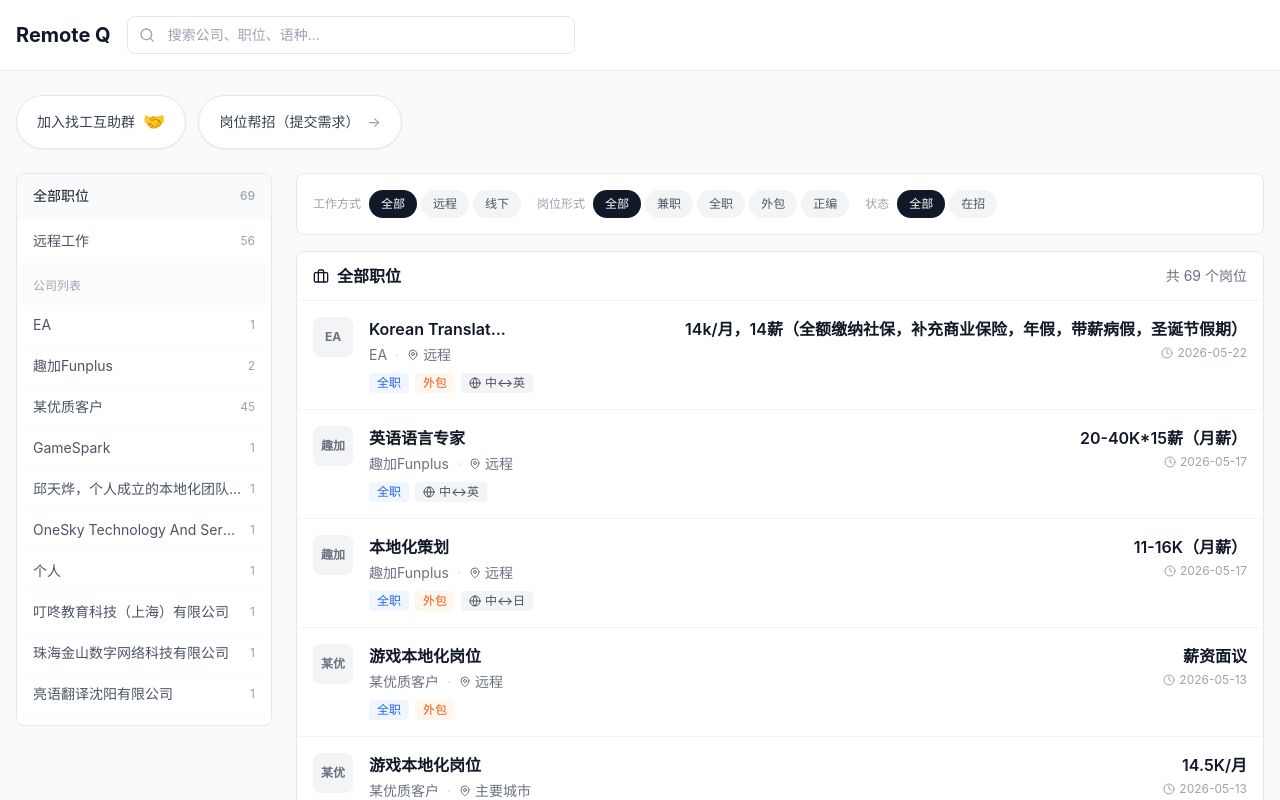
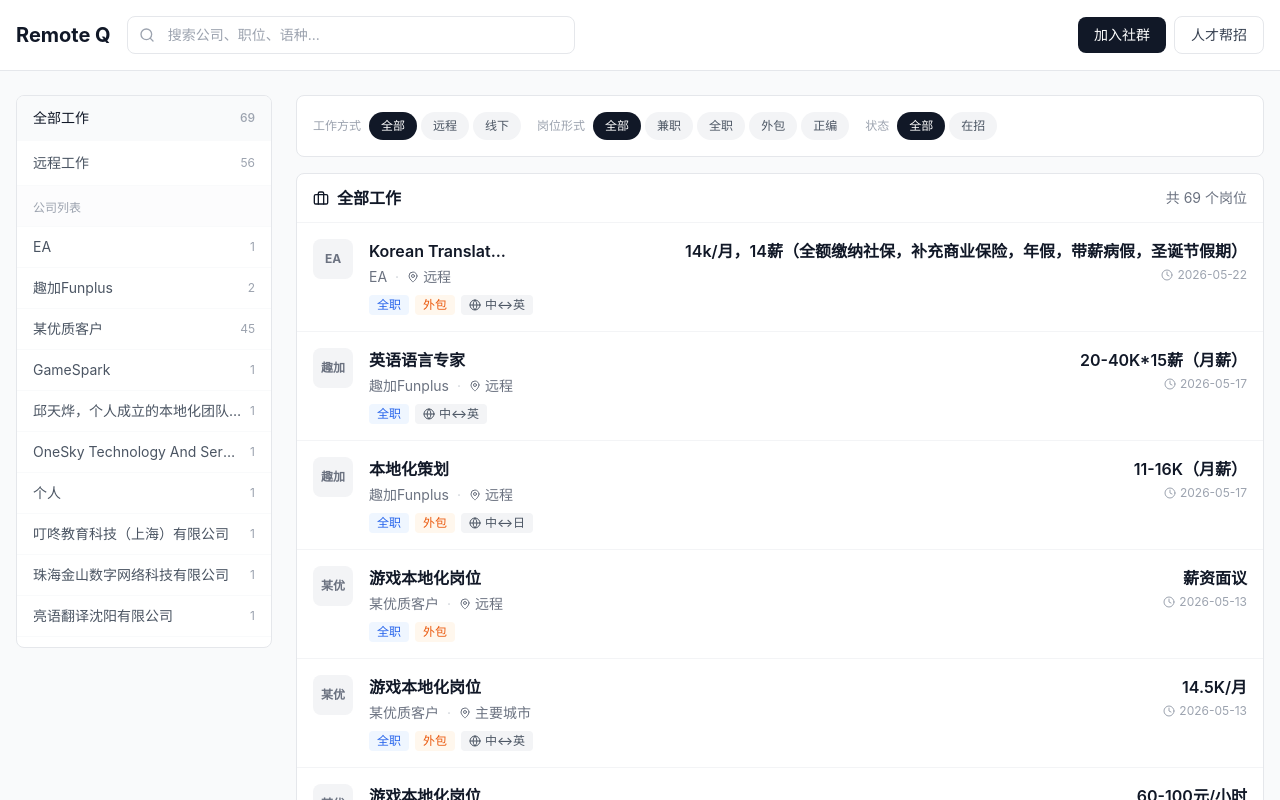
Before and after one commit to quanquan-code/remote-q-web, a React (Vite) app: page /#/jobs in a window 1280 px wide. Before the commit this address led to /. Shown: the top 800 px of the page. Built offline with nearby package versions, Linux system fonts and the light colour scheme.

Commit message:
ui: rename nav to 全部工作, move CTA to top-right corner

```diff
--- a/src/pages/Jobs.jsx
+++ b/src/pages/Jobs.jsx
@@ -5,7 +5,7 @@
 const Jobs = () => {
   const [searchQuery, setSearchQuery] = useState('');
   const [selectedCompany, setSelectedCompany] = useState(null);
-  const [selectedNav, setSelectedNav] = useState('全部职位');
+  const [selectedNav, setSelectedNav] = useState('全部工作');
   const [selectedLocation, setSelectedLocation] = useState('全部');
   const [selectedType, setSelectedType] = useState('全部');
   const [selectedStatus, setSelectedStatus] = useState('全部');
@@ -104,7 +104,7 @@
 
   // 左侧导航
   const navItems = [
-    { key: '全部职位', label: '全部职位', count: jobsData.length },
+    { key: '全部工作', label: '全部工作', count: jobsData.length },
     { key: '远程工作', label: '远程工作', count: jobsData.filter(j => j.location?.includes('远程') || j.type?.some(t => t.includes('线上'))).length },
   ];
 
@@ -156,33 +156,27 @@
                 onChange={(e) => setSearchQuery(e.target.value)}
               />
             </div>
-          </div>
-        </div>
-      </div>
-
-      {/* CTA 按钮区域 */}
-      <div className="max-w-7xl mx-auto px-4 pt-6">
-        <div className="flex gap-3 mb-6">
+            <div className="flex items-center gap-2 ml-auto">
               <button
                 onClick={() => setShowQrModal(true)}
-            className="flex items-center gap-2 px-5 py-3 bg-white border border-gray-200 rounded-full text-sm font-medium text-gray-700 hover:bg-gray-50 transition-colors shadow-sm"
+                className="px-4 py-2 bg-gray-900 text-white rounded-lg text-sm font-medium hover:bg-gray-800 transition-colors"
               >
-            <span>加入找工互助群</span>
-            <span className="text-lg">🤝</span>
+                加入社群
               </button>
               <a
                 href="https://my.feishu.cn/share/base/form/shrcnYRafbYwZdamWrbs3Tf1cfzCjngh"
                 target="_blank"
                 rel="noopener noreferrer"
-            className="flex items-center gap-2 px-5 py-3 bg-white border border-gray-200 rounded-full text-sm font-medium text-gray-700 hover:bg-gray-50 transition-colors shadow-sm"
+                className="px-4 py-2 border border-gray-200 rounded-lg text-sm font-medium text-gray-700 hover:bg-gray-50 transition-colors"
               >
-            <span>岗位帮招（提交需求）</span>
-            <span className="text-gray-400">→</span>
+                人才帮招
               </a>
             </div>
           </div>
+        </div>
+      </div>
 
-      <div className="max-w-7xl mx-auto px-4 pb-6">
+      <div className="max-w-7xl mx-auto px-4 pb-6 pt-6">
         <div className="flex gap-6">
           {/* 左侧导航 */}
           <div className="w-64 shrink-0">
```
Lines whose indentation alone changed are shown as unchanged.
